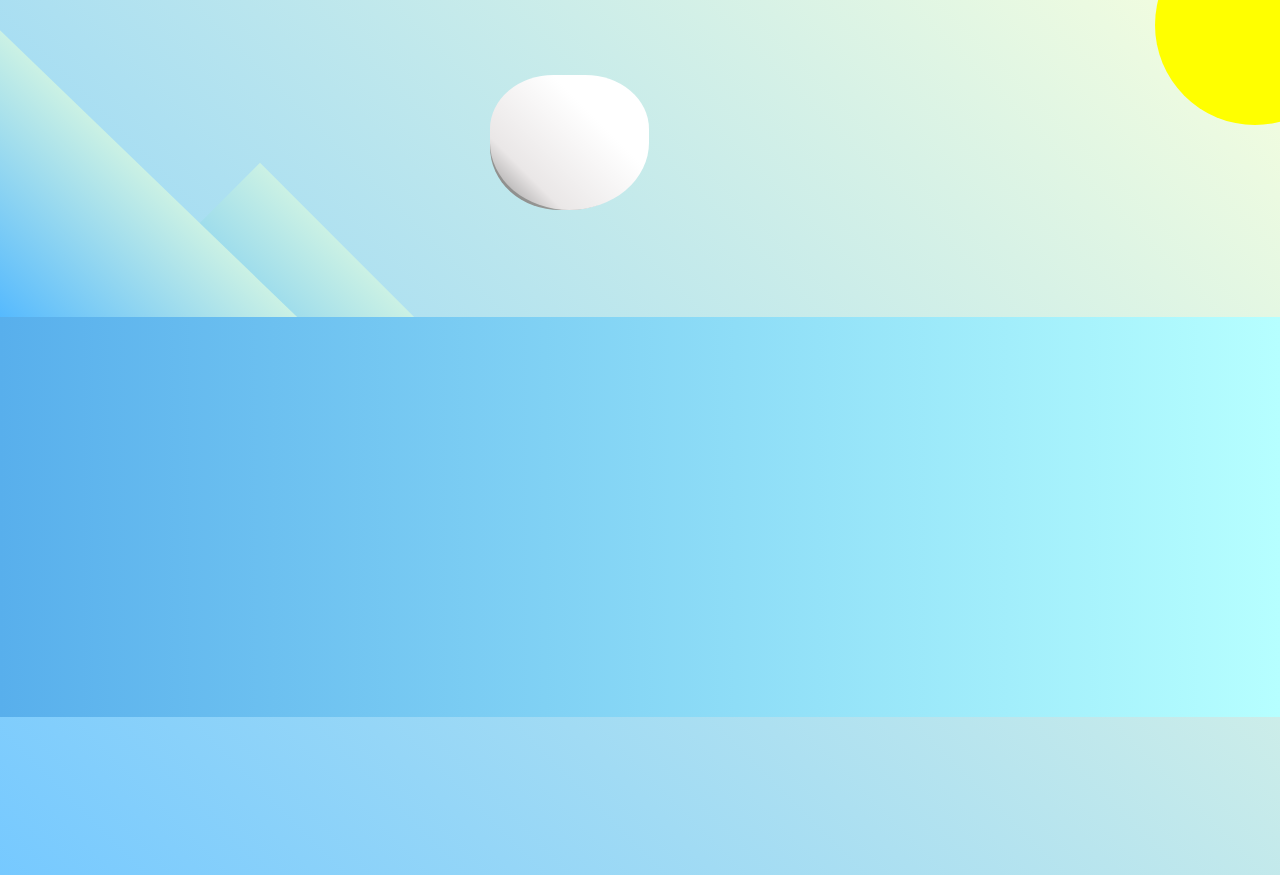
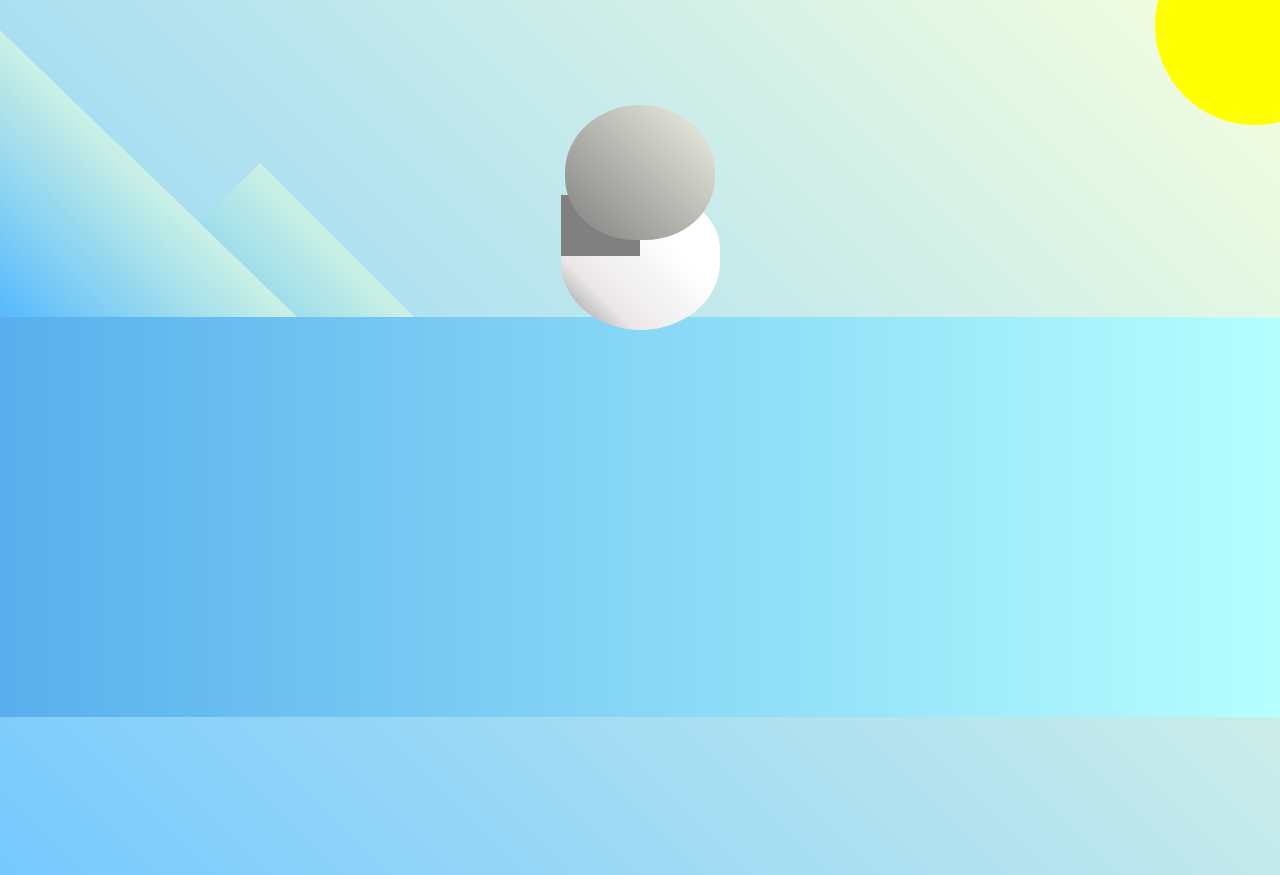
Before and after one commit to pittyh6/freeCodeCamp-responsive_web_design-3-12Mths-WebDevStudy-2022-2023, a plain HTML site: page learn_CSS_transforms_by_building_a_penguin/index.html in a window 1280 px wide. Shown: the top 875 px of the page. Drawn offline with Linux system fonts and the light colour scheme.

Commit message:
penguin project 35-40

```diff
--- a/learn_CSS_transforms_by_building_a_penguin/styles.css
+++ b/learn_CSS_transforms_by_building_a_penguin/styles.css
@@ -50,14 +50,17 @@ body {
   position: relative;
   z-index: 4;
 }
-.penguin *{
-    position: absolute;
+.penguin * {
+  position: absolute;
 }
 .penguin-head {
   width: 50%;
   height: 45%;
   background: linear-gradient(45deg, gray, rgb(239, 240, 228));
   border-radius: 70% 70% 65% 65%;
+  top: 10%;
+  left: 25%;
+  z-index: 1;
 }
 .penguin-body {
   width: 53%;
@@ -69,4 +72,13 @@ body {
     white 67%
   );
   border-radius: 80% 80% 100% 100%;
+  top: 40%;
+  left: 23.5%;
 }
+.penguin-body::before {
+  content: "";
+  position: absolute;
+  width: 50%;
+  height: 45%;
+  background-color: gray;
+}
```
